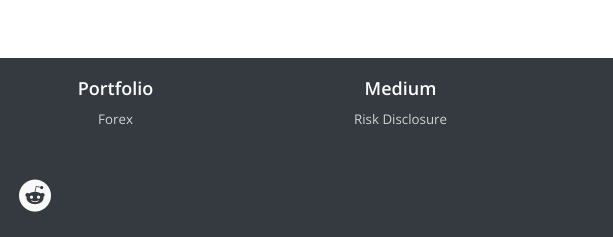
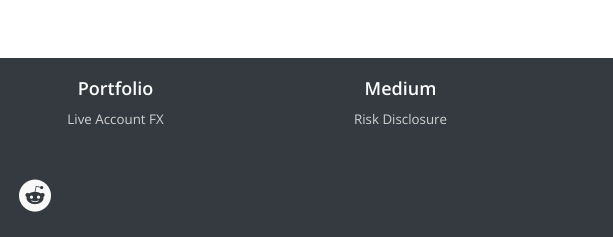
Before and after one commit to thespeculateur/thespeculateur.github.io, a plain HTML site: page risk.html in a window 1280 px wide. Shown: the part 563-800 px from the top of the page, 667-1280 px from the left. Drawn offline with nearby package versions, Linux system fonts and the light colour scheme.

Commit message:
Update risk.html

```diff
--- a/risk.html
+++ b/risk.html
@@ -110,7 +110,7 @@
                         <div class="col-sm-3 myCols">
                             <h5>Portfolio</h5>
                             <ul>
-                                <li><a href="https://www.myfxbook.com/members/TheSpeculateur/speculateur-190125/3133393">Forex</a></li>
+                                <li><a href="https://www.myfxbook.com/members/TheSpeculateur/speculateur-190125/3133393">Live Account FX</a></li>
 
                             </ul>
                         </div>
```
